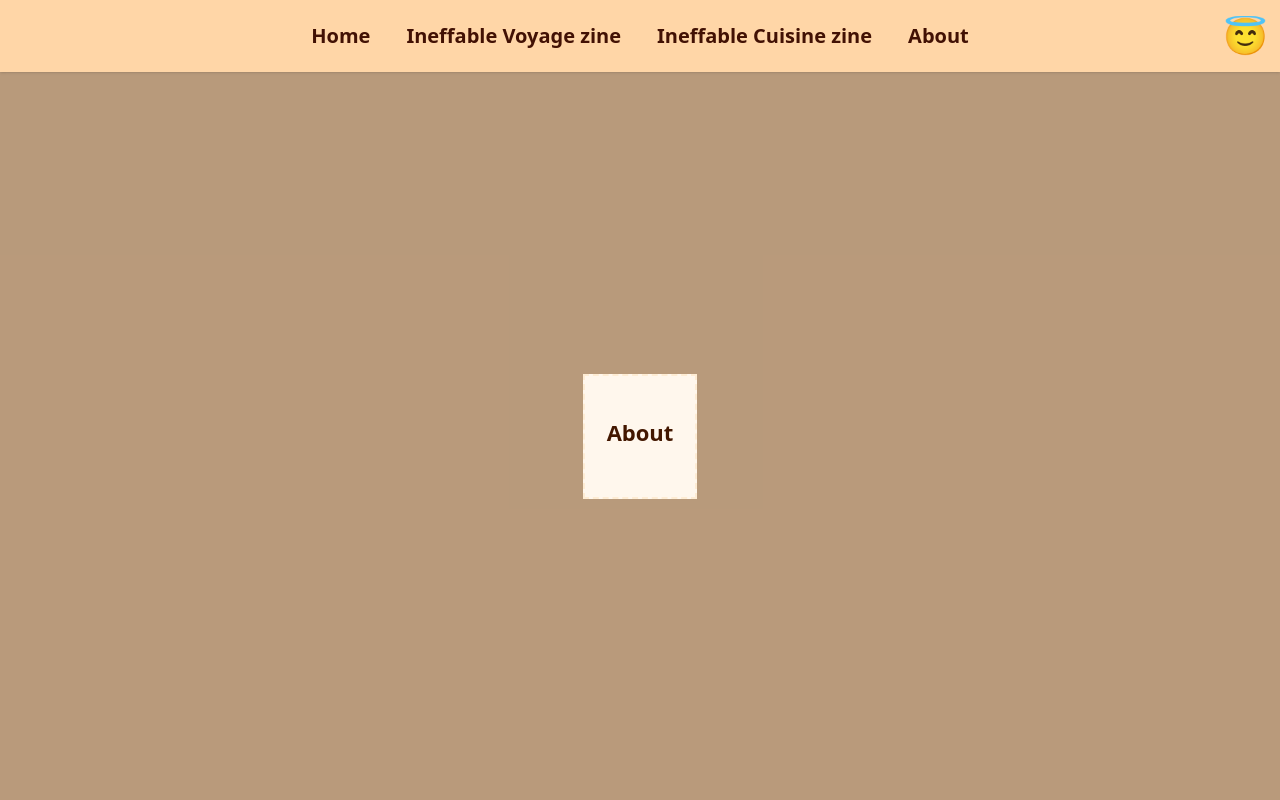
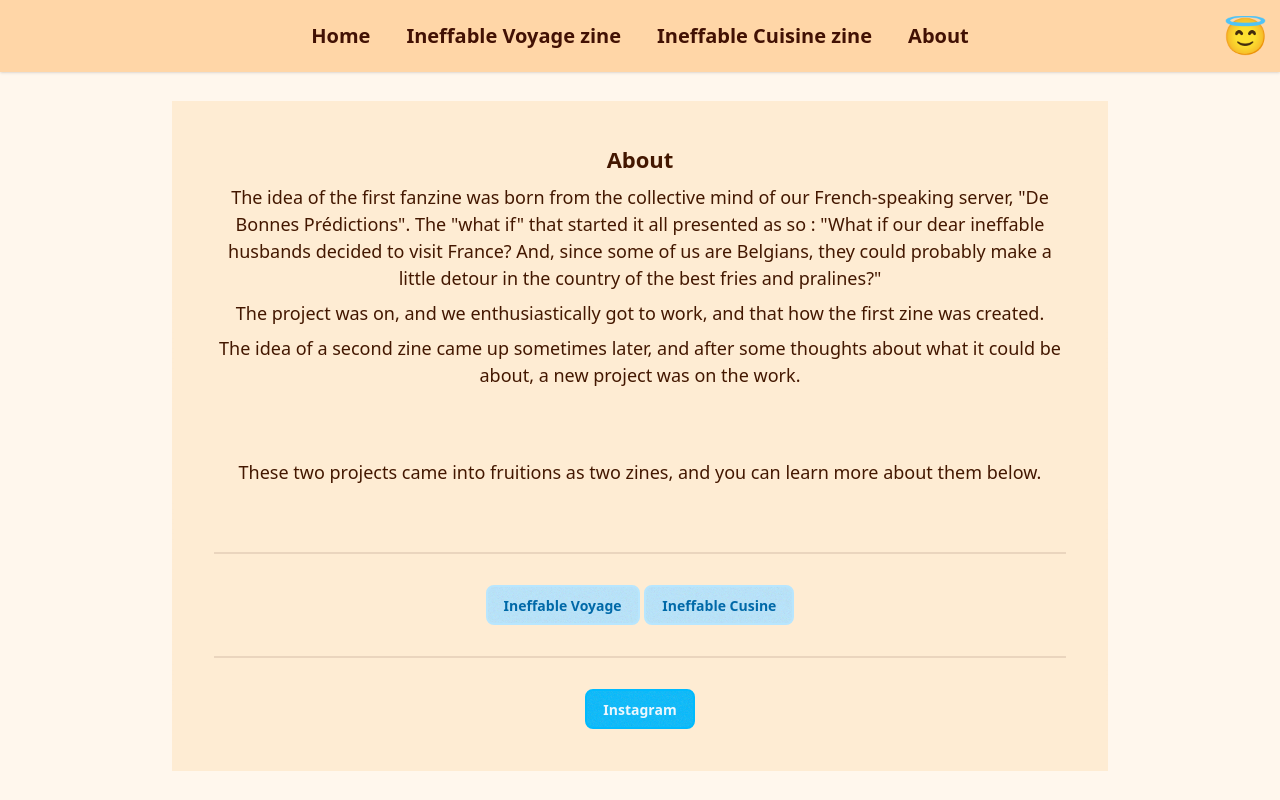
Before and after one commit to ineffablevoyage/ineffablevoyage.github.io, a SvelteKit app: page /about in a window 1280 px wide. Built offline with nearby package versions, Linux system fonts and the light colour scheme.

Commit message:
Started working on ineffable cuisne page, started working on the about page, added link to the insta

```diff
--- a/src/routes/about/+page.svelte
+++ b/src/routes/about/+page.svelte
@@ -11,21 +11,28 @@
 <div
   class="flex-1 hero min-h-full"
 >
-    <div class="hero-overlay"></div>
+    <!-- <div class="hero-overlay"></div> -->
     <div class="hero-content text-secondary-content text-center">
-        <div class="card-xl card-side card-dash bg-base-100 w-3/4">
+        <div class="card-xl card-side card-dash bg-base-200 w-3/4">
             <div class="card-body items-center text-center">
                 <h2 class="card-title">About</h2>
-                <!-- <p>The idea of the first fanzine was born from the collective mind of our French-speaking server, "De Bonnes Prédictions". The "what if" that started it all presented as so : "What if our dear ineffable husbands decided to visit France? And, since some of us are Belgians, they could probably make a little detour in the country of the best fries and pralines?"</p>
+                <p>The idea of the first fanzine was born from the collective mind of our French-speaking server, "De Bonnes Prédictions". The "what if" that started it all presented as so : "What if our dear ineffable husbands decided to visit France? And, since some of us are Belgians, they could probably make a little detour in the country of the best fries and pralines?"</p>
                 <p>The project was on, and we enthusiastically got to work, and that how the first zine was created.</p>
                 <p>The idea of a second zine came up sometimes later, and after some thoughts about what it could be about, a new project was on the work.</p>
                 <br>
                 <br>
                 <p>These two projects came into fruitions as two zines, and you can learn more about them below.</p>
-                <br> -->
-                <div class="card-actions justify-end">
-                    <!-- <a class="btn btn-primary" href="{resolve("/ineffableVoyageZine")}">Ineffable Voyage</a>
-                    <a class="btn btn-primary" href="{resolve("/ineffableCuisineZine")}">Ineffable Cusine</a> -->
+                <br>
+                <div class="flex w-full flex-col card-actions items-center">
+                    <div class="divider"></div>
+
+                    <div class="flex-row">
+                        <a class="btn btn-primary" href="{resolve("/ineffableVoyageZine")}">Ineffable Voyage</a>
+                        <a class="btn btn-primary" href="{resolve("/ineffableCuisineZine")}">Ineffable Cusine</a>
+                    </div>
+
+                    <div class="divider"></div>
+                    <a class="btn btn-accent" href="url(https://www.instagram.com/ineffablevoyage_zine/)">Instagram</a>
                 </div>
             </div>
         </div>
--- a/src/routes/ineffableCuisineZine/+page.svelte
+++ b/src/routes/ineffableCuisineZine/+page.svelte
@@ -1,5 +1,39 @@
-<div class="main_container">
-    <div class="title">
-        <h1>Ineffable Cuisine zine</h1>
+<!-- Ineffable Cuisine zine -->
+
+<script lang="ts">
+    import zine_image from '$lib/assets/cuisine_zine/cusine_cover_sketch.png';
+
+</script>
+
+<!-- TODO : Add zine informations -->
+<!-- <h1 class="text-xl text-center font-semibold">Ineffable Voyage zine</h1> -->
+
+<!-- General div for the page -->
+<div class="flex w-full flex-col items-center gap-15 mt-10 mb-10">
+
+    <div class="card w-3/4 md:card-side bg-base-200 shadow-sm">
+    <figure>
+        <img
+        src={zine_image}
+        alt="Ineffable Voyage zine cover" />
+    </figure>
+    <div class="card-body md:min-w-1/2"> <!-- TODO : Once the text is added, test best width for this element-->
+        <h2 class="card-title">Ineffable Cuisine zine</h2>
+        <p>A fanzine about Aziraphale and Crowley discovering various food across time and space</p>
+        <div class="card-actions justify-end">
+        <!-- <button class="btn btn-primary">Listen</button> -->
+        </div>
+    </div>
+    </div>
+
+
+
+    <!-- TODO : Add divider for participants -->
+    <h1 class="divider divider-accent text-xl text-center font-semibold">Meet the team!</h1>
+
+    <!-- TODO : Standardise avatar size ? -->
+    <!-- TODO : Add everyone social ! (yeay T^T) -->
+    <div class="grid sm:grid-cols-1 md:grid-cols-3 lg:grid-cols-5 gap-4 mr-10 ml-10 justify-items-center">
+
     </div>
 </div>
--- a/src/routes/ineffableVoyageZine/+page.svelte
+++ b/src/routes/ineffableVoyageZine/+page.svelte
@@ -37,7 +37,7 @@
         <h2 class="card-title">Ineffable Voyage zine</h2>
         <p>A fanzine about Aziraphale and Crowley traveling </p>
         <div class="card-actions justify-end">
-        <button class="btn btn-primary">Listen</button>
+        <!-- <button class="btn btn-primary">Listen</button> -->
         </div>
     </div>
     </div>
```
